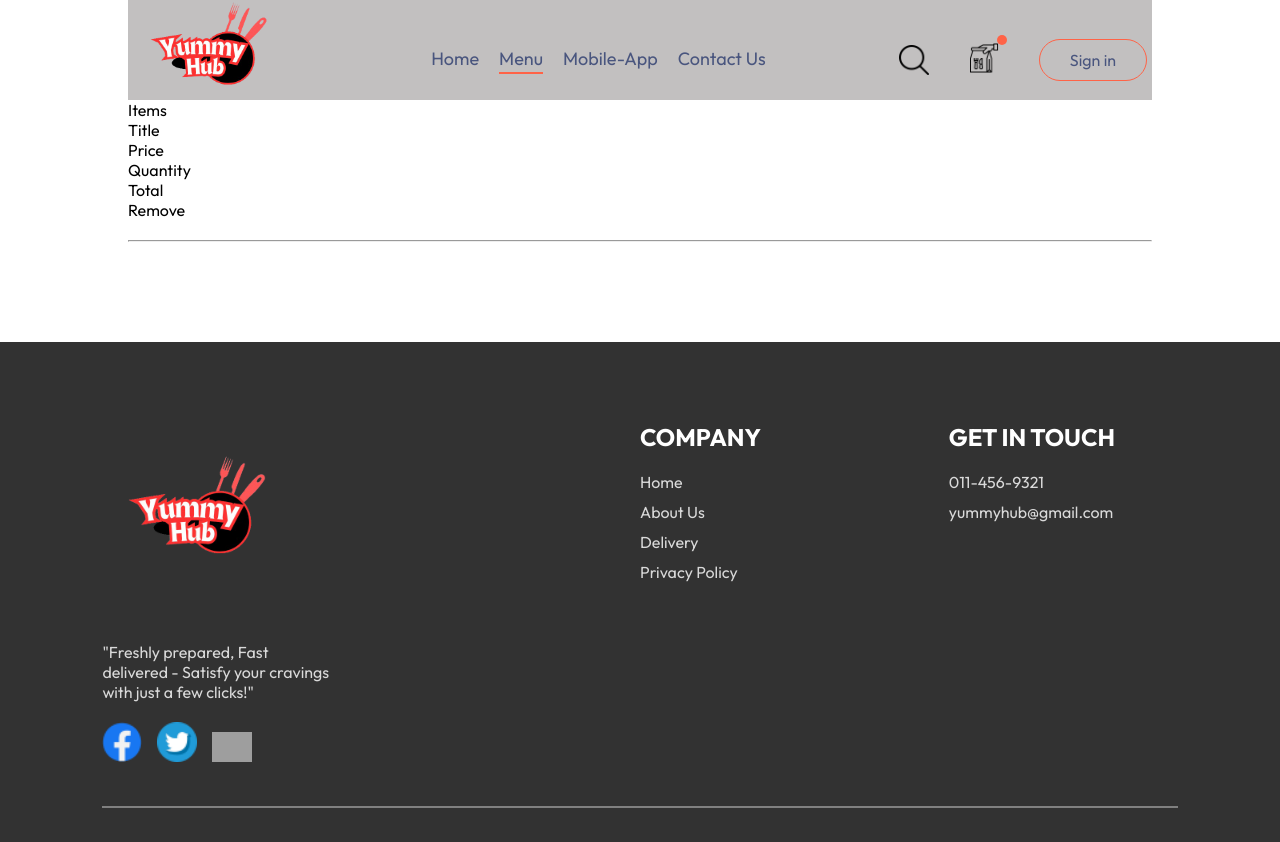
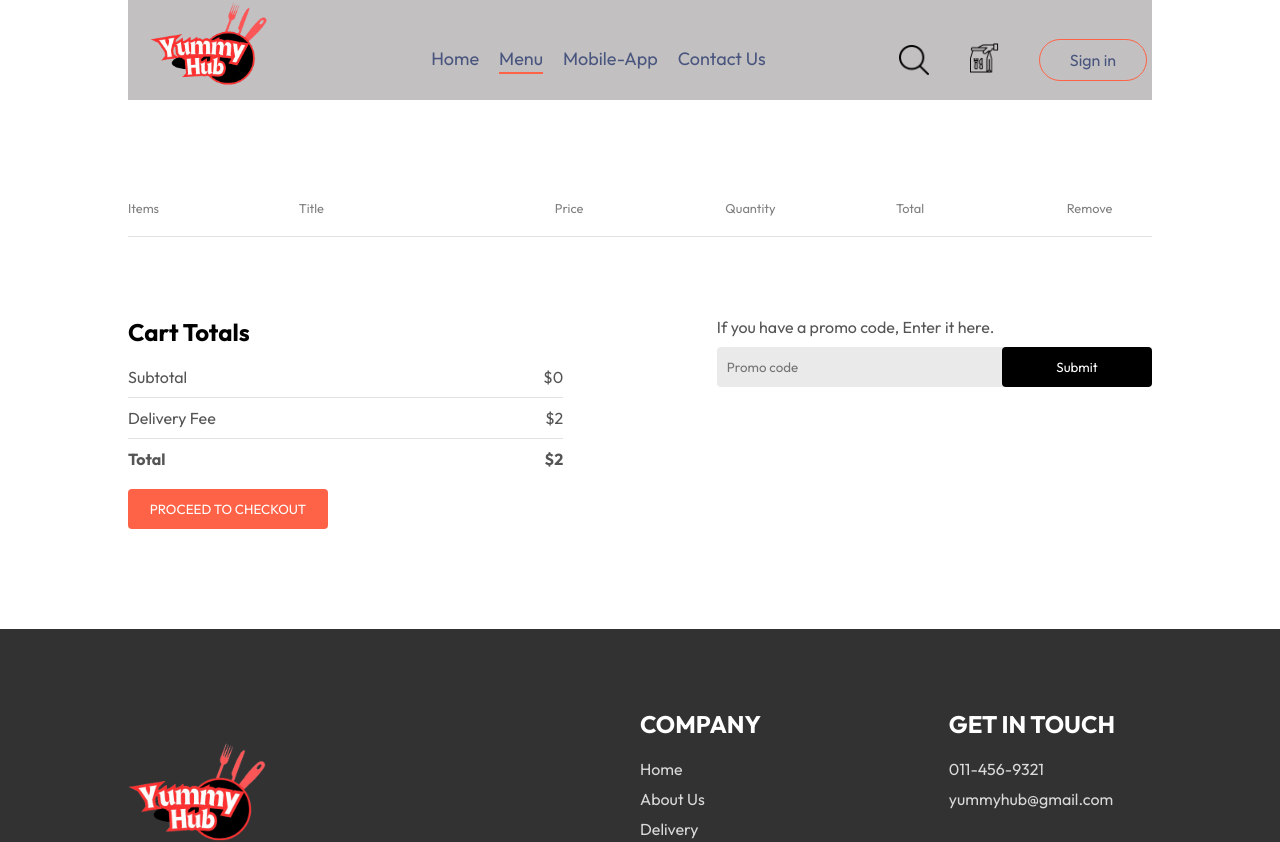
Before and after one commit to TheekshaRathnayaka/Food-Delivery-Website, a React (Vite) app in the folder frontend/: page /Cart in a window 1280 px wide. Shown: the top 842 px of the page. Built offline with nearby package versions, Linux system fonts and the light colour scheme; grey boxes are pictures that could not be loaded.

Commit message:
Design cart function

```diff
--- a/frontend/src/App.jsx
+++ b/frontend/src/App.jsx
@@ -23,7 +23,7 @@ const App = () => {
       <Routes>
         <Route path='/' element={<Home />} />
         <Route path='/Cart' element={<Cart />} />
-        <Route path='/PlaceOrder' element={<PlaceOrder />} />
+        <Route path='/Order' element={<PlaceOrder />} />
       </Routes>
     </div>
 
--- a/frontend/src/components/Navbar/Navbar.jsx
+++ b/frontend/src/components/Navbar/Navbar.jsx
@@ -1,11 +1,14 @@
-import React, { useState } from 'react'
+import React, { useContext, useState } from 'react'
 import './Navbar.css'
 import { assets } from '../../assets/assets'
 import { Link } from 'react-router-dom'
+import { StoreContext } from '../../context/StoreContext'
 
 const Navbar = ({setShowLogin}) => {
 
   const [menu, setMenu] = useState("menu");
+
+  const {getTotalCartAmount} = useContext(StoreContext);
 
   return (
     <div className="navbar">
@@ -25,7 +28,7 @@ const Navbar = ({setShowLogin}) => {
 
         <div className="navbar-search-icon">
           <Link to='/cart'><img src={assets.bag} alt="" /></Link>
-          <div className="dot"></div>
+          <div className = {getTotalCartAmount() === 0? "": "dot"}></div>
         </div>
 
         <button onClick={ ()=>setShowLogin(true) }>Sign in</button>
--- a/frontend/src/context/StoreContext.jsx
+++ b/frontend/src/context/StoreContext.jsx
@@ -26,9 +26,16 @@ const StoreContextProvider = (props) => {
         });
     }
 
-    useEffect(() => {
-        console.log(cartItems);
-    }, [cartItems])
+    const getTotalCartAmount = () => {
+        let totalAmount = 0;
+        for(const item in cartItems) {
+            if (cartItems[item] > 0) {
+                let itemInfo = food_list.find( (product) => product._id === item);
+                totalAmount += itemInfo.price * cartItems[item];
+            }
+        }
+        return totalAmount;
+    }
 
     const contextValue = {
         food_list,
@@ -36,6 +43,7 @@ const StoreContextProvider = (props) => {
         setCartItems,
         addToCart,
         removeFromCart,
+        getTotalCartAmount
     }
 
     return (
--- a/frontend/src/pages/Cart/Cart.css
+++ b/frontend/src/pages/Cart/Cart.css
@@ -0,0 +1,106 @@
+.cart{
+    margin-top: 100px;
+}
+
+.cart-items-title{
+    display: grid;
+    grid-template-columns: 1fr 1.5fr 1fr 1fr 1fr 0.5fr;
+    align-items: center;
+    color: grey;
+    font-size: max(1vw,12px);
+}
+
+.cart-items-item{
+    margin: 10px 0px;
+    color: black;
+}
+
+.cart-items-item img{
+    width: 50px;
+}
+
+.cart hr{
+    height: 1px;
+    background-color: #e2e2e2;
+    border: none;
+}
+
+.cart-items-item .cross{
+    cursor: pointer;
+}
+
+.cart-bottom{
+    margin-top: 80px;
+    display: flex;
+    justify-content: space-between;
+    gap: max(12vw,20px);
+}
+
+.cart-total{
+    flex: 1;
+    display: flex;
+    flex-direction: column;
+    gap: 20px;
+}
+
+.cart-total-details{
+    display: flex;
+    justify-content: space-between;
+    color: #555;
+}
+
+.cart-total hr{
+    margin: 10px 0px;
+}
+
+.cart-total button{
+    border: none;
+    color: white;
+    background-color: tomato;
+    width: max(15vw, 200px);
+    padding: 12px 0px;
+    border-radius: 4px;
+    cursor: pointer;
+}
+
+.cart-promocode{
+    flex: 1;
+}
+
+.cart-promocode p{
+    color: #555;
+}
+
+.cart-promocode-input{
+    margin-top: 10px;
+    display: flex;
+    justify-content: space-between;
+    align-items: center;
+    background-color: #eaeaea;
+    border-radius: 4px;
+}
+
+.cart-promocode-input input{
+    background: transparent;
+    border: none;
+    outline: none;
+    padding-left: 10px;
+}
+
+.cart-promocode-input button{
+    width: max(10vw, 150px);
+    padding: 12px 5px;
+    background-color: black;
+    border: none;
+    color: white;
+    border-radius: 4px;
+}
+
+@media (max-width:750px) {
+    .cart-bottom{
+        flex-direction: column-reverse;
+    }
+    .cart-promocode{
+        justify-content: start;
+    }
+}
--- a/frontend/src/pages/Cart/Cart.jsx
+++ b/frontend/src/pages/Cart/Cart.jsx
@@ -1,10 +1,13 @@
 import React, { useContext } from 'react'
 import './Cart.css'
 import { StoreContext } from '../../context/StoreContext'
+import { useNavigate } from 'react-router-dom';
 
 const Cart = () => {
 
-  const {cartItems, food_list, removeFromCart} = useContext(StoreContext);
+  const {cartItems, food_list, removeFromCart, getTotalCartAmount } = useContext(StoreContext);
+
+  const navigate = useNavigate();
 
   return (
     <div className='cart'>
@@ -19,20 +22,72 @@ const Cart = () => {
           <p>Total</p>
           <p>Remove</p>
         </div>
+
         <br />
         <hr />
 
         {food_list.map( (item,index) => {
           if(cartItems[item._id]>0) {
             return (
-              <div className='cart-items-title cart-items-item'>
-                <p>{item.name}</p>
+
+              <div>
+
+                <div className='cart-items-title cart-items-item'>
+                  <img src={item.image} alt='' />
+                  <p>{item.name}</p>
+                  <p>${item.price}</p>
+                  <p>{cartItems[item._id]}</p>
+                  <p>${item.price*cartItems[item._id]}</p>
+                  <p onClick={ () => removeFromCart(item._id)} className='cross'>x</p>
+                </div>
+                <hr />
+
               </div>
             )
           }
         })}
       </div>
 
+      <div className="cart-bottom">
+
+        <div className="cart-total">
+          <h2>Cart Totals</h2>
+
+          <div>
+            <div className="cart-total-details">
+              <p>Subtotal</p>
+              <p>${getTotalCartAmount()}</p>
+            </div>
+            <hr />
+
+            <div className="cart-total-details">
+              <p>Delivery Fee</p>
+              <p>${2}</p>
+            </div>
+            <hr />
+
+            <div className="cart-total-details">
+              <b>Total</b>
+              <b>${getTotalCartAmount()+2}</b>
+            </div>
+          </div>
+
+          <button onClick={ () => navigate('/order')}>PROCEED TO CHECKOUT</button>
+        </div>
+
+        <div className="cart-promocode">
+          <div>
+            <p>If you have a promo code, Enter it here.</p>
+
+            <div className="cart-promocode-input">
+              <input type="text" placeholder="Promo code" />
+              <button>Submit</button>
+            </div>
+
+          </div>
+        </div>
+
+      </div>
     </div>
   )
 }
--- a/frontend/src/pages/PlaceOrder/PlaceOrder.jsx
+++ b/frontend/src/pages/PlaceOrder/PlaceOrder.jsx
@@ -3,9 +3,22 @@ import './PlaceOrder.css'
 
 const PlaceOrder = () => {
   return (
-    <div>
+    <form className='place-order'>
 
-    </div>
+      <div className="place-order-left">
+        <p className='title'>Delivery Information</p>
+
+        <div className="multi-fields">
+          <input type="text" placeholder="First name" />
+          <input type="text" placeholder="Last name" />
+        </div>
+        <input type="text" placeholder="Email" />
+        <input type="text" placeholder="Phone Number" />
+      </div>
+
+      <div className="place-order-right"></div>
+
+    </form>
   )
 }
 
```
